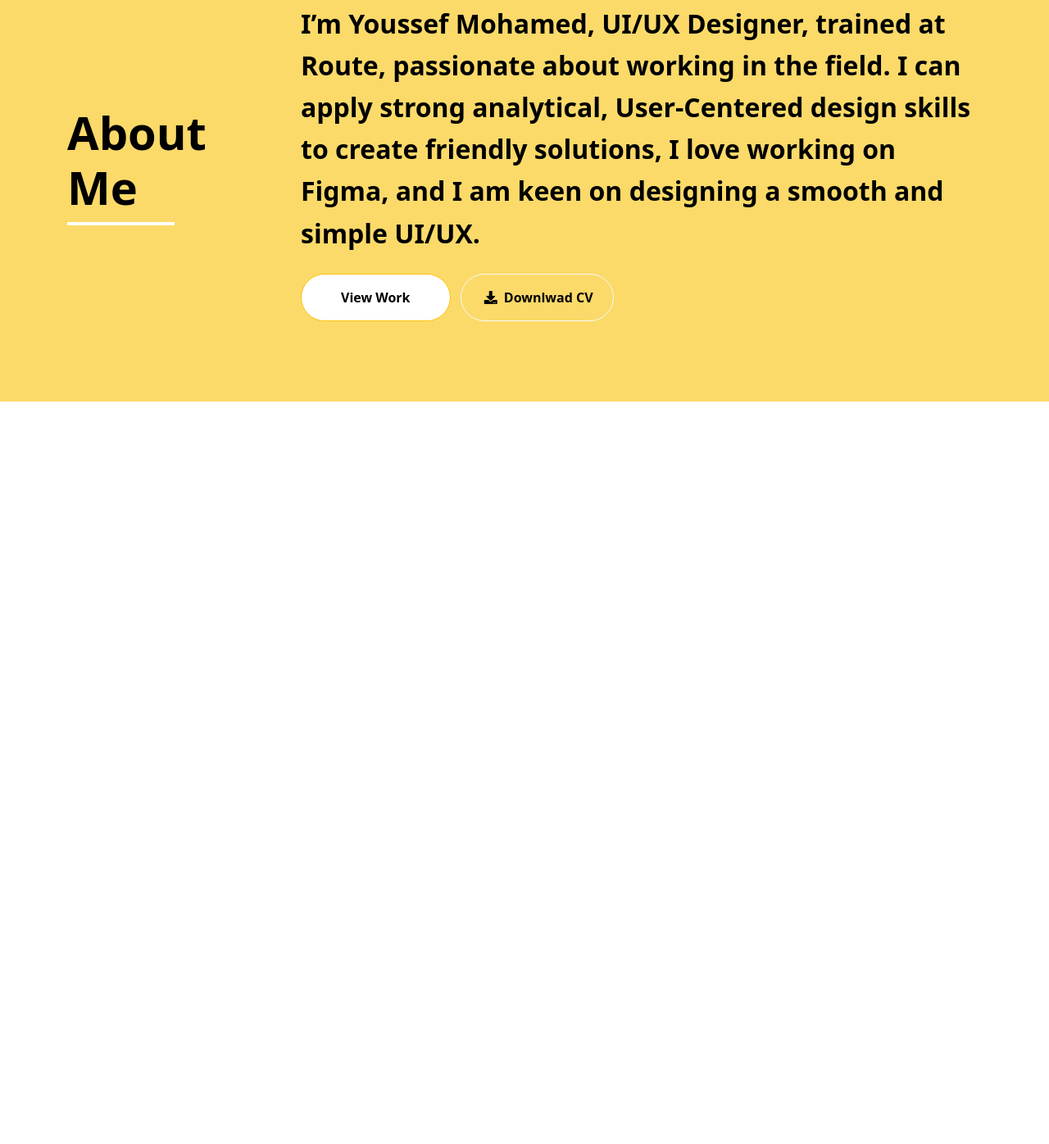
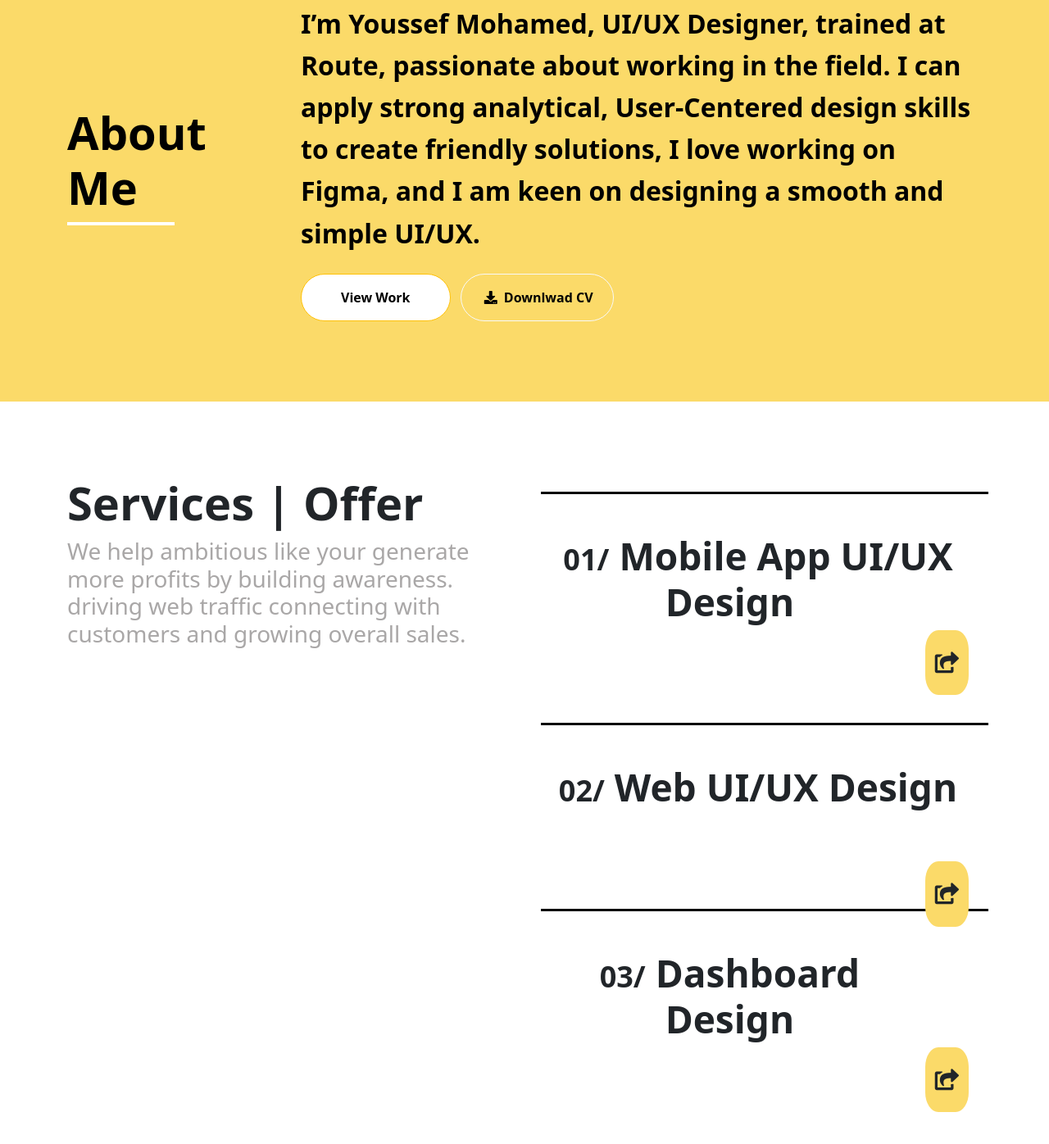
Before and after one commit to islamel-sayed96/Ui-UxPortfolio, a plain HTML site: page index.html in a window 1280 px wide. Shown: the part 1104-2500 px from the top of the page at 82% size. Before the commit the page ends 1594 px from the top, so only its background shows below. Drawn offline with nearby package versions, Linux system fonts and the light colour scheme.

Commit message:
Services Section

```diff
--- a/Css/style.css
+++ b/Css/style.css
@@ -106,6 +106,7 @@ border-radius: 50%;
 background-color: #EFEFEF;
 padding: 12px;
 margin: 12px;
+cursor: pointer;
 }
 
 /* End Home Style */
@@ -150,3 +151,54 @@ display: block;
 
 
 /* End About Style */
+
+/* Services Style */
+#services h2{
+    font-weight: 600;
+    font-size: 56px;
+    line-height: 67.77px;
+}
+
+#services p{
+    font-weight: 500;
+    font-size: 28px;
+    line-height: 33.89px;
+    color: #A9A7A7;
+}
+
+#services .line-s{
+    content: '';
+    width: 100%;
+    height: 3px;
+    background: black ;
+    display: block;
+    margin-top: 120px;
+}
+#services .line-m{
+    content: '';
+    width: 100%;
+    height: 3px;
+    background: black ;
+    display: block;
+    margin-top: 20px;
+
+}
+#services h3{
+    font-weight: 700;
+    font-size: 46px;
+    line-height: 55.67px;
+}
+#services .number{
+    font-weight: 700;
+    font-size: 36px;
+    line-height: 33.89px;
+}
+#services .link-box{
+    border-radius: 30%;
+    background-color: #FBDA69;
+    padding: 12px;
+    margin: 62px;
+    float: right;
+    font-size: 26px;
+    cursor: pointer;
+}
--- a/index.html
+++ b/index.html
@@ -38,10 +38,10 @@
                         <a class="nav-link active pt" aria-current="page" href="#">Home</a>
                     </li>
                     <li class="nav-item">
-                        <a class="nav-link pt" href="#">About</a>
+                        <a class="nav-link pt" href="#about">About</a>
                     </li>
                     <li class="nav-item">
-                        <a class="nav-link pt" href="#">Services</a>
+                        <a class="nav-link pt" href="#services">Services</a>
                     </li>
                     <li class="nav-item">
                         <a class="nav-link pt" href="#">Portfolio</a>
@@ -121,6 +121,44 @@
    </section>
    <!-- End Section About -->
 
+   <!-- Secttion Services -->
+   <section id="services">
+    <div class="container">
+        <div class="row">
+            <div class="col-md-6">
+                <h2>Services | Offer</h2>
+                <p>We help ambitious like your generate more profits by building awareness.
+                    driving web traffic connecting with customers and growing overall sales.</p>
+
+            </div>
+            <div class="col-md-6 justify-content-center align-items-center text-center">
+                <span class="line-m mx-2"></span>
+                <h3 class="mx-2 pt-5"><span class="number">01/</span> Mobile App UI/UX Design
+                    <span class="link-box mx-2">
+                        <i class="fa-solid fa-share-from-square"></i>
+                    </span>
+                </h3>
+
+                <span class="line-s mx-2 "></span>
+                <h3 class="mx-2 pt-5"><span class="number">02/</span> Web UI/UX Design
+                    <span class="link-box mx-2">
+                        <i class="fa-solid fa-share-from-square"></i>
+                    </span>
+                </h3>
+
+                <span class="line-s mx-2 "></span>
+                <h3 class="mx-2 pt-5"><span class="number">03/</span> Dashboard Design
+                    <span class="link-box mx-2">
+                        <i class="fa-solid fa-share-from-square"></i>
+                    </span>
+                </h3>
+
+            </div>
+        </div>
+    </div>
+   </section>
+   <!-- End Section services -->
+
 
 
     <script src="Js/bootstrap.bundle.min.js"></script>
```
